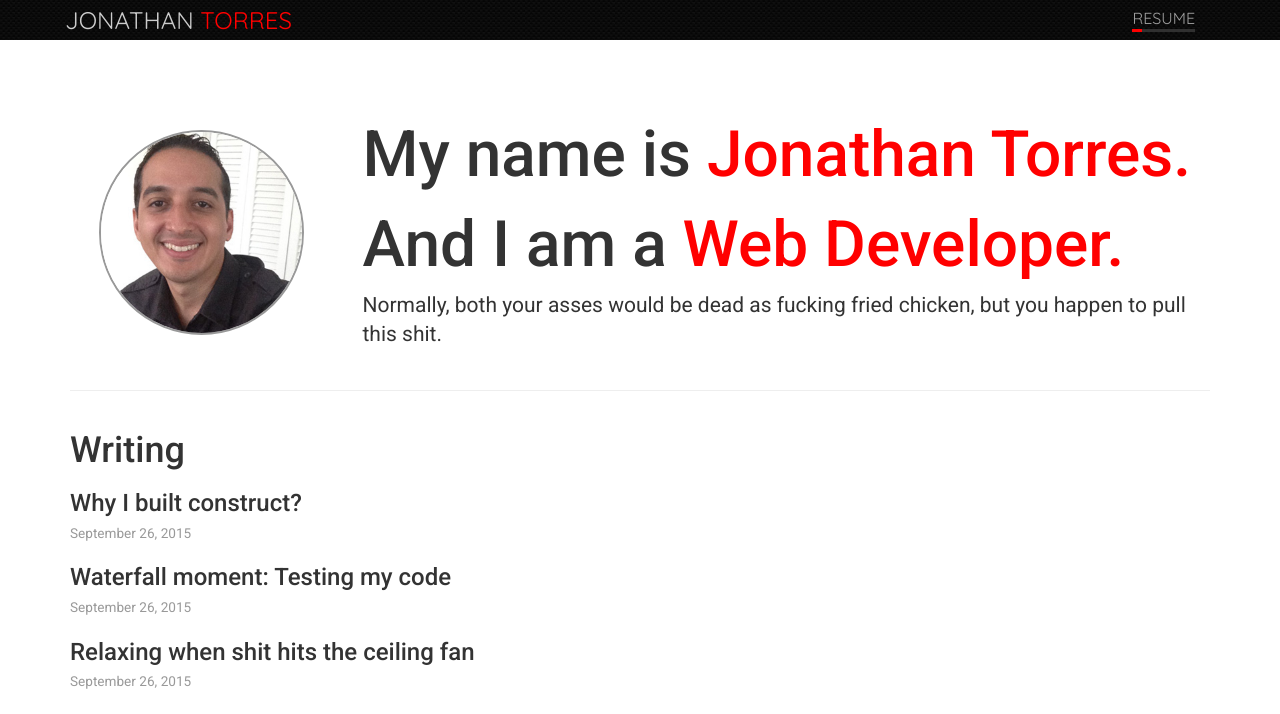
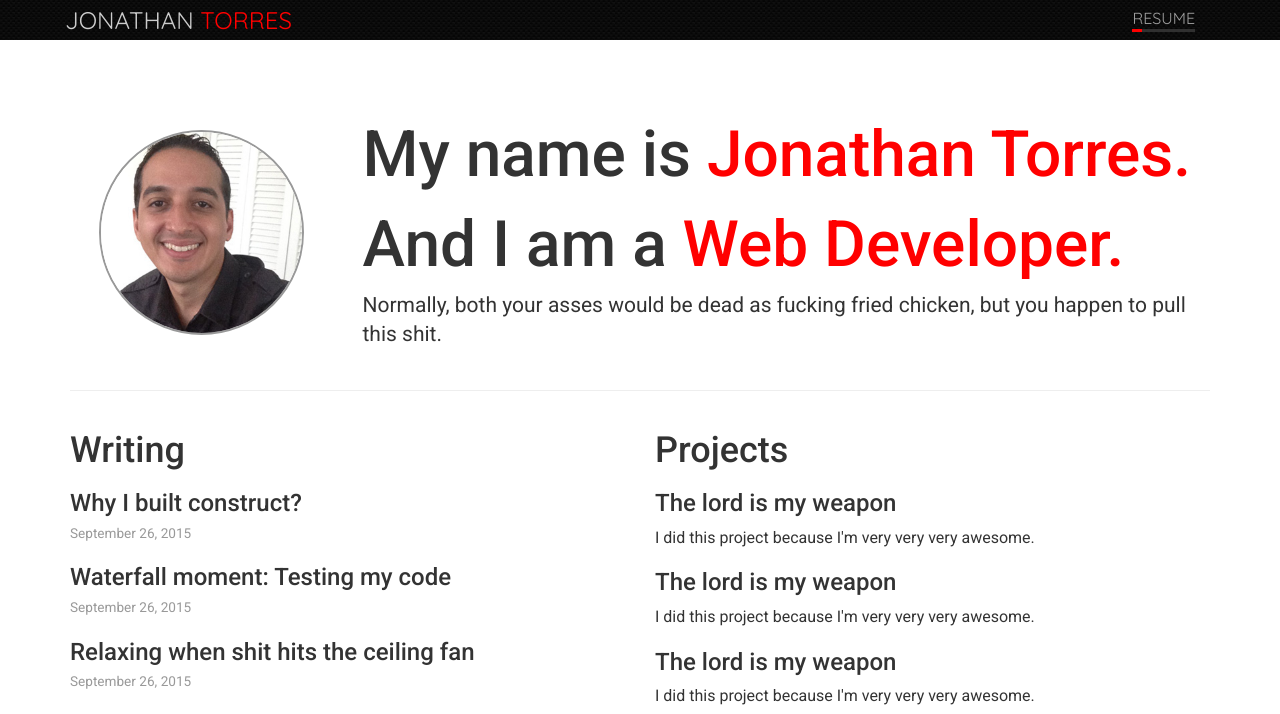
Before and after one commit to jonathantorres/website, a Jekyll site: the page built from index.html, in a window 1280 px wide and 1400 px high. Shown: the top 714 px of the window. Built offline with Jekyll 4.4.1, drawn with Linux system fonts in a browser that asks for light colours; some of the changed text lies outside the part shown.

Commit message:
Home page updates.

```diff
--- a/_sass/_layout.scss
+++ b/_sass/_layout.scss
@@ -15,18 +15,6 @@
     h3 {
         margin-bottom: 5px;
     }
-
-    a, a:active, a:visited {
-        color: #333;
-
-        &:hover {
-            color: #333;
-
-            h3 {
-                text-decoration: underline;
-            }
-        }
-    }
 }
 
 
@@ -39,9 +27,23 @@
         width: 100%;
         max-height: 300px;
     }
+}
 
-    p {
-        margin-top: 10px;
+
+/**
+ * List of posts links
+ */
+.posts-list {
+    a, a:active, a:visited {
+        color: #333;
+
+        &:hover {
+            color: #333;
+
+            h3 {
+                text-decoration: underline;
+            }
+        }
     }
 }
 
--- a/index.html
+++ b/index.html
@@ -15,10 +15,22 @@ layout: default
 
 <hr>
 
-<div class="row writing">
-    <div class="col-md-12">
+<div class="row ">
+    <div class="col-md-6 writing">
         <h1>Writing</h1>
-        <ul class="list-unstyled">
+        <ul class="list-unstyled posts-list">
+            <li>
+                <a href="#"><h3>Why I built construct?</h3></a>
+                <small>September 26, 2015</small>
+            </li>
+            <li>
+                <a href="#"><h3>Waterfall moment: Testing my code</h3></a>
+                <small>September 26, 2015</small>
+            </li>
+            <li>
+                <a href="#"><h3>Relaxing when shit hits the ceiling fan</h3></a>
+                <small>September 26, 2015</small>
+            </li>
             <li>
                 <a href="#"><h3>Why I built construct?</h3></a>
                 <small>September 26, 2015</small>
@@ -33,30 +45,23 @@ layout: default
             </li>
         </ul>
     </div>
-</div>
 
-<hr>
-
-<div class="row projects">
-    <div class="col-md-12">
+    <div class="col-md-6 projects">
         <h1>Projects</h1>
-        <div class="row">
-            <div class="col-md-4">
-                <h3>The lord is my weapon</h3>
-                <a href="#"><img src="http://www.placecage.com/c/600/600" alt=""></a>
-                <p>Look, just because I don't be givin' no man a foot massage don't makte it right for Marsellus to throw Antwone into a glass motherfuckin' house, fuckin' up the way the nigger talks.</p>
-            </div>
-            <div class="col-md-4">
-                <h3>The lord is my weapon</h3>
-                <a href="#"><img src="http://www.placecage.com/c/600/600" alt=""></a>
-                <p>Look, just because I don't be givin' no man a foot massage don't makte it right for Marsellus to throw Antwone into a glass motherfuckin' house, fuckin' up the way the nigger talks.</p>
-            </div>
-            <div class="col-md-4">
-                <h3>The lord is my weapon</h3>
-                <a href="#"><img src="http://www.placecage.com/c/600/600" alt=""></a>
-                <p>Look, just because I don't be givin' no man a foot massage don't makte it right for Marsellus to throw Antwone into a glass motherfuckin' house, fuckin' up the way the nigger talks.</p>
-            </div>
-        </div>
+        <ul class="list-unstyled posts-list">
+            <li>
+                <a href="#"><h3>The lord is my weapon</h3></a>
+                <p>I did this project because I'm very very very awesome.</p>
+            </li>
+            <li>
+                <a href="#"><h3>The lord is my weapon</h3></a>
+                <p>I did this project because I'm very very very awesome.</p>
+            </li>
+            <li>
+                <a href="#"><h3>The lord is my weapon</h3></a>
+                <p>I did this project because I'm very very very awesome.</p>
+            </li>
+        </ul>
     </div>
 </div>
 
```
